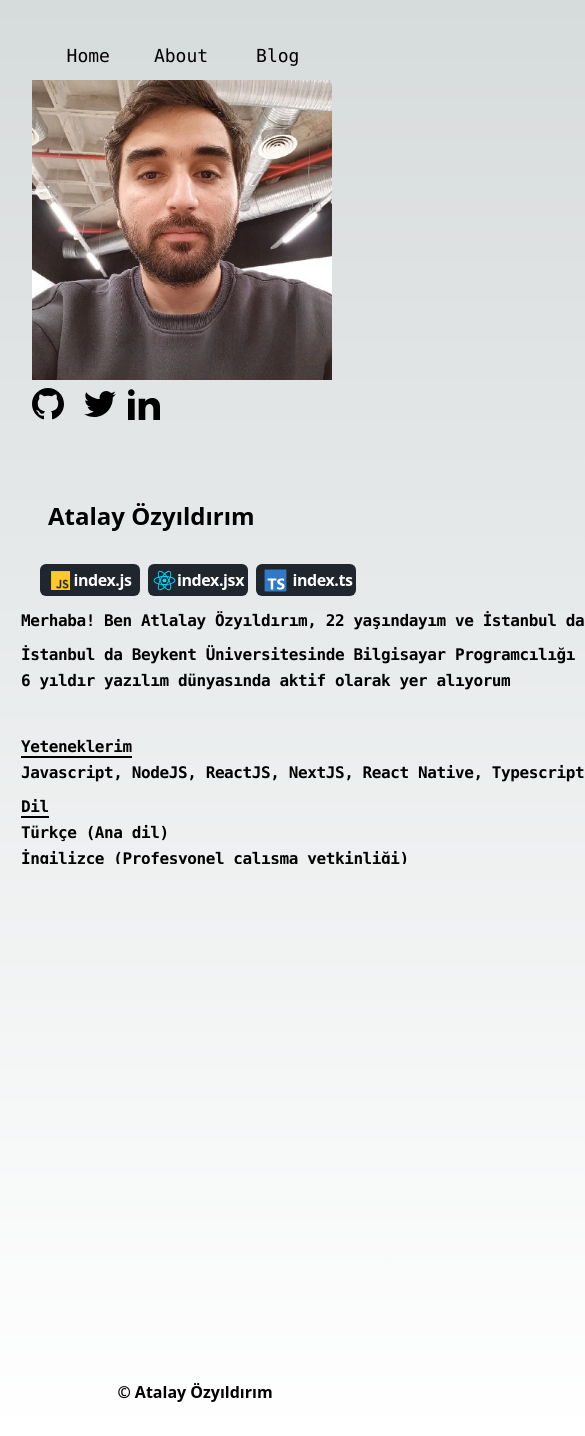
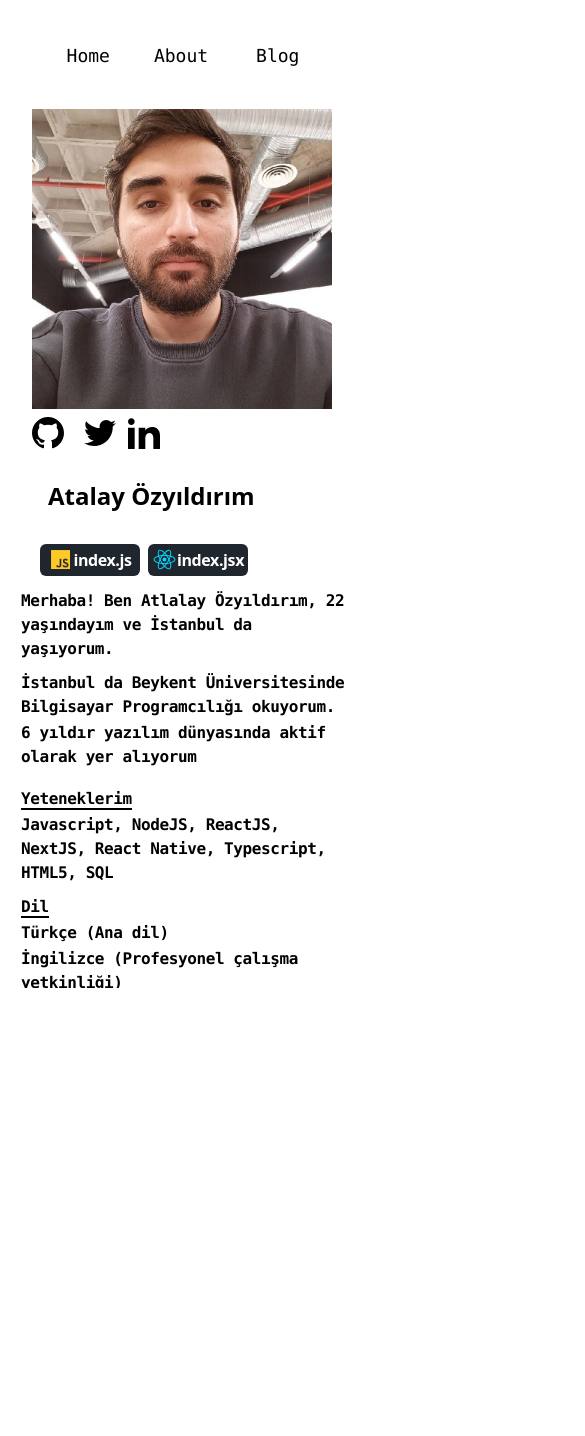
Before and after one commit to atalayozyildirim/atalayoz.me, a Next.js app: page /about in a window 390 px wide. Shown: the top 1436 px of the page, 585 px wide, since content can reach past the window. After the commit the page ends 988 px from the top, so only its background shows below. Built offline with nearby package versions, Linux system fonts and the light colour scheme.

Commit message:
Update about page

```diff
--- a/src/pages/about.tsx
+++ b/src/pages/about.tsx
@@ -8,20 +8,23 @@ export default function Home() {
     <>
       <Head>
         <title>Atalay Özyıldırım</title>
+        <meta name="description" content="About || Hakımda" />
       </Head>
-      <main className="flex flex-col min-h-screen items-center   justify-between p-8">
-        <div className="w-full h-auto relative flex justify-center font-mono">
-          <Navbar />
-        </div>
-        <div className="relative w-full h-full justify-center flex margin-auto place-items-center ">
-          <div className="w-full h-full">
-            <Content />
+      <div className="w-full h-14  absolute z-10  top-8 font-mono">
+        <Navbar />
+      </div>
+      <div className="min-h-screen  relative justify-center flex flex-col ">
+        <main className="flex flex-col  items-center NEBILEYIMBISEYISTEAQ  justify-center p-8">
+          <div className="relative w-full h-60 KADIKOYACIL  flex place-items-center ">
+            <div className="w-full h-96">
+              <Content />
+            </div>
           </div>
-        </div>
-        <div className="font-semibold text-center w">
+        </main>
+        <div className="font-semibold class-129210  absolute bottom-5 left-2  h-5 ">
           {String.fromCharCode(169)} Atalay Özyıldırım
         </div>
-      </main>
+      </div>
     </>
   );
 }
--- a/src/style/globals.css
+++ b/src/style/globals.css
@@ -9,6 +9,7 @@
   --surface-color: #fff;
   --curve: 40;
 }
+
 .dot-1 {
   width: 15px;
   height: 15px;
@@ -22,6 +23,7 @@
   content: "";
 
 }
+
 @keyframes blinkCursor {
   50% {
     border-right-color: transparent;
@@ -29,19 +31,24 @@
 }
 
 @keyframes typeAndDelete {
+
   0%,
   10% {
     width: 0;
   }
+
   45%,
   55% {
     width: 6.2em;
-  } /* adjust width based on content */
+  }
+
+  /* adjust width based on content */
   90%,
   100% {
     width: 0;
   }
 }
+
 .terminal-loader {
   border: 0.1em solid #333;
   background-color: #1a1a1a;
@@ -102,13 +109,14 @@
   color: #eee;
 }
 
-.text-1{
+.text-1 {
   display: inline-block;
   white-space: nowrap;
   overflow: hidden;
-  border-right: 0.2em solid white; /* Cursor */
+  border-right: 0.2em solid white;
+  /* Cursor */
   animation: typeAndDelete 4s steps(11) infinite,
-  blinkCursor 0.5s step-end infinite alternate;
+    blinkCursor 0.5s step-end infinite alternate;
   margin-top: 1.5em;
 }
 
@@ -124,13 +132,16 @@
     height: 100%;
     justify-content: center;
   }
+
   .sm-text {
     width: 100%;
   }
- .ceren {
-   flex-direction: column;
-   flex-wrap: wrap;
- }
+
+  .ceren {
+    flex-direction: column;
+    flex-wrap: wrap;
+  }
+
   body {
     background-color: #fff;
   }
@@ -149,6 +160,9 @@
 
   ._code_280132 {
     width: 100%;
+    position: relative;
+    top: -50px;
+
   }
 
   .text {
@@ -158,13 +172,20 @@
   }
 
   ._ResponsiveCard {
-    width: 100vh;
-    height: 100vh;
+    width: 100%;
+    height: 100%;
     position: relative;
     flex-wrap: wrap;
     background-color: transparent;
     position: relative;
     transition: all 0.1s ease-in-out;
+  }
+
+  ._KADIKOYACIL {
+    width: 75%;
+    height: 100%;
+    position: relative;
+
   }
 
   .summer {
@@ -178,6 +199,18 @@
     height: 100%;
     flex-wrap: wrap;
     margin: 0px;
+  }
+
+  .NEBILEYIMBISEYISTEAQ {
+    position: absolute;
+    z-index: 1;
+    top: -10vh;
+    display: flex;
+    justify-content: center;
+    flex-wrap: wrap;
+    align-items: center;
+    width: 100%;
+    height: 100%;
   }
 
   ._Code>ul>li {
@@ -206,13 +239,26 @@
     top: 8px;
   }
 
+  body {
+    background-color: #fff !important;
+    position: relative;
+  }
+
   .atalay {
     width: 100%;
     height: 100%;
     font-size: medium;
   }
 
+  .class-129210 {
+    display: none;
+  }
+
   div.sidebar:nth-child(4) {
+    display: none;
+  }
+
+  div.sidebar:nth-child(3) {
     display: none;
   }
 
```
